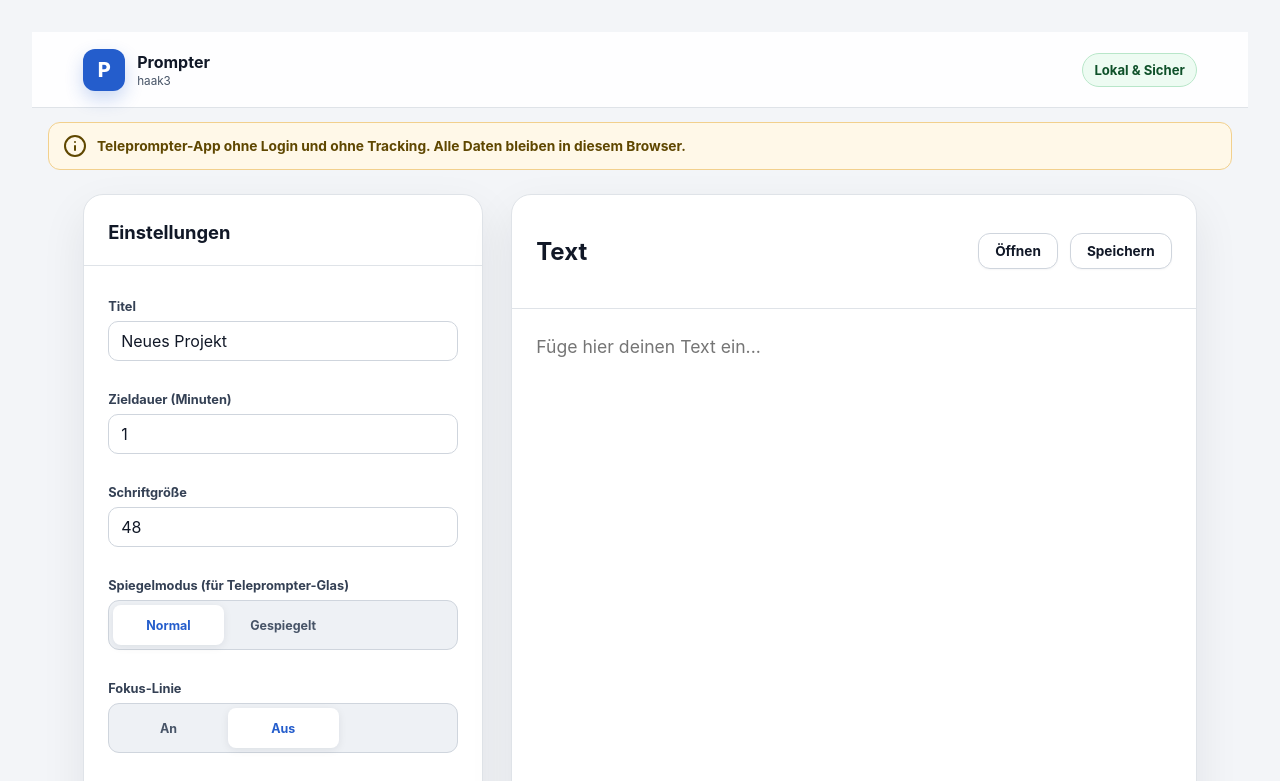
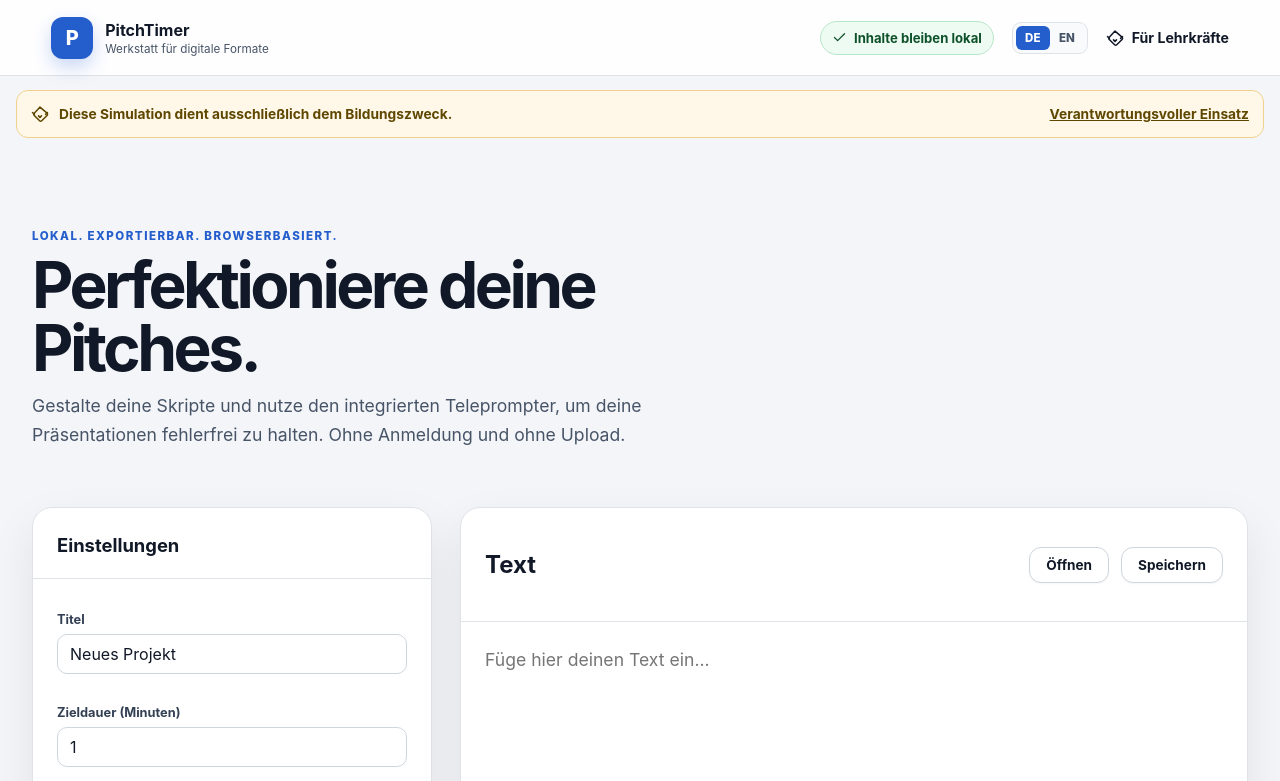
Before and after one commit to ChristianHaake/Prompter, a website built with Vite: page index.html in a window 1280 px wide. Shown: the top 781 px of the page. Built offline with nearby package versions, Linux system fonts and the light colour scheme.

Commit message:
Rebrand Prompter to PitchTimer and add header
Rename app from Prompter to PitchTimer and introduce a new header, language switch, teacher CTA and an education notice in the shell (index.html). Replace the EditorView intro content and simplify layout, add styles for the header/intro components (src/app.css), and wire visibility of the education notice into main.ts so it's hidden during presentation and shown elsewhere. Update PWA manifest metadata (vite.config.ts) and adjust the smoke test to expect the new title. Also refresh Playwright report template asset.

```diff
--- a/index.html
+++ b/index.html
@@ -7,10 +7,40 @@
     <meta name="theme-color" content="#245dcc" />
     <meta name="description" content="Teleprompter-App ohne Login und ohne Tracking." />
     <meta name="viewport" content="width=device-width, initial-scale=1.0" />
-    <title>Prompter</title>
+    <title>PitchTimer</title>
   </head>
   <body>
     <div class="app-shell">
+      <header class="app-header">
+        <a class="brand" href="/">
+          <div class="brand__mark">P</div>
+          <span class="brand__text">
+            <strong>PitchTimer</strong>
+            <small>Werkstatt für digitale Formate</small>
+          </span>
+        </a>
+        <div class="header-meta">
+          <span class="privacy-badge">
+            <svg aria-hidden="true" xmlns="http://www.w3.org/2000/svg" width="15" height="15" viewBox="0 0 24 24" fill="none" stroke="currentColor" stroke-width="2" stroke-linecap="round" stroke-linejoin="round" class="lucide lucide-check"><polyline points="20 6 9 17 4 12"></polyline></svg>
+            Inhalte bleiben lokal
+          </span>
+          <div aria-label="Sprache" class="language-switch">
+            <button aria-pressed="true" type="button">DE</button>
+            <button aria-pressed="false" type="button">EN</button>
+          </div>
+          <button class="text-button" type="button">
+            <svg aria-hidden="true" xmlns="http://www.w3.org/2000/svg" width="18" height="18" viewBox="0 0 24 24" fill="none" stroke="currentColor" stroke-width="2" stroke-linecap="round" stroke-linejoin="round" class="lucide lucide-graduation-cap"><path d="M21.42 10.922a2 2 0 0 1-.019 3.022l-7.1 7.1a2 2 0 0 1-2.827 0l-7.1-7.1a2 2 0 0 1-.018-3.022L12 2.8z"></path><path d="m22 10-2.5 2.5"></path><path d="m2 10 2.5 2.5"></path><path d="m14 14.5-2 2-2-2"></path></svg>
+            Für Lehrkräfte
+          </button>
+        </div>
+      </header>
+
+      <div class="education-notice" id="education-notice">
+        <svg xmlns="http://www.w3.org/2000/svg" width="18" height="18" viewBox="0 0 24 24" fill="none" stroke="currentColor" stroke-width="2" stroke-linecap="round" stroke-linejoin="round" class="lucide lucide-graduation-cap"><path d="M21.42 10.922a2 2 0 0 1-.019 3.022l-7.1 7.1a2 2 0 0 1-2.827 0l-7.1-7.1a2 2 0 0 1-.018-3.022L12 2.8z"></path><path d="m22 10-2.5 2.5"></path><path d="m2 10 2.5 2.5"></path><path d="m14 14.5-2 2-2-2"></path></svg>
+        <p>Diese Simulation dient ausschließlich dem Bildungszweck.</p>
+        <a href="#/verantwortungsvoll" style="color: inherit; text-decoration: underline; font-weight: 700;">Verantwortungsvoller Einsatz</a>
+      </div>
+
       <main id="app" class="main-workspace">
         <!-- Main application / content mounts here -->
       </main>
--- a/src/EditorView.ts
+++ b/src/EditorView.ts
@@ -40,31 +40,15 @@ export class EditorView {
 
   private render() {
     this.container.innerHTML = `
-      <div class="app">
-        <header class="app-header">
-          <div class="brand">
-             <div class="brand__mark">P</div>
-             <span>
-               <strong>Prompter</strong>
-               <small>haak3</small>
-             </span>
-          </div>
-          <div class="header-meta">
-             <span class="privacy-badge">Lokal & Sicher</span>
-          </div>
-        </header>
+      <section class="intro">
+        <div>
+          <span class="eyebrow">LOKAL. EXPORTIERBAR. BROWSERBASIERT.</span>
+          <h1>Perfektioniere deine Pitches.</h1>
+          <p>Gestalte deine Skripte und nutze den integrierten Teleprompter, um deine Präsentationen fehlerfrei zu halten. Ohne Anmeldung und ohne Upload.</p>
+        </div>
+      </section>
 
-        <div class="education-notice">
-          <svg width="24" height="24" viewBox="0 0 24 24" fill="none" stroke="currentColor" stroke-width="2" stroke-linecap="round" stroke-linejoin="round">
-            <circle cx="12" cy="12" r="10"></circle>
-            <line x1="12" y1="16" x2="12" y2="12"></line>
-            <line x1="12" y1="8" x2="12.01" y2="8"></line>
-          </svg>
-          <p>Teleprompter-App ohne Login und ohne Tracking. Alle Daten bleiben in diesem Browser.</p>
-        </div>
-
-        <main>
-          <div class="workspace">
+      <div class="workspace">
             <!-- Sidebar / Settings -->
             <div class="editor-panel">
               <div class="panel-heading">
@@ -159,8 +143,6 @@ export class EditorView {
               </div>
             </div>
           </div>
-        </main>
-      </div>
     `;
 
     this.presentBtn = this.container.querySelector('#btn-present') as HTMLButtonElement;
--- a/src/app.css
+++ b/src/app.css
@@ -103,6 +103,77 @@ main {
   width: min(1440px, 100%);
   margin: 0 auto;
   padding: 0 clamp(16px, 4vw, 64px) 56px;
+}
+
+.language-switch {
+  display: inline-flex;
+  padding: 3px;
+  border: 1px solid var(--border-soft);
+  border-radius: 9px;
+  background: #f8fafc;
+}
+
+.language-switch button {
+  min-width: 34px;
+  padding: 5px 7px;
+  border: 0;
+  border-radius: 6px;
+  color: var(--text-muted);
+  background: transparent;
+  font-size: 0.72rem;
+  font-weight: 800;
+}
+
+.language-switch button[aria-pressed="true"] {
+  color: white;
+  background: var(--accent);
+}
+
+.text-button {
+  display: inline-flex;
+  gap: 8px;
+  align-items: center;
+  padding: 8px 0;
+  border: 0;
+  background: transparent;
+  font-size: 0.88rem;
+  font-weight: 700;
+}
+
+.intro {
+  display: flex;
+  align-items: end;
+  justify-content: space-between;
+  padding: 54px 0 34px;
+}
+
+.intro > div {
+  max-width: 680px;
+}
+
+.eyebrow,
+.panel-kicker {
+  color: var(--accent);
+  font-size: 0.72rem;
+  font-weight: 800;
+  letter-spacing: 0.13em;
+  text-transform: uppercase;
+}
+
+.intro h1 {
+  max-width: 650px;
+  margin: 10px 0 12px;
+  font-size: clamp(2.2rem, 5vw, 4.4rem);
+  line-height: 0.98;
+  letter-spacing: -0.055em;
+}
+
+.intro p {
+  max-width: 620px;
+  margin: 0;
+  color: var(--text-muted);
+  font-size: clamp(1rem, 1.6vw, 1.1rem);
+  line-height: 1.65;
 }
 
 /* --- Workspace & Panels --- */
--- a/src/main.ts
+++ b/src/main.ts
@@ -21,6 +21,7 @@ const contentMap: Record<string, string> = {
 const appDiv = document.querySelector<HTMLDivElement>('#app')!;
 const shellHeader = document.querySelector<HTMLElement>('.app-header');
 const shellFooter = document.querySelector<HTMLElement>('.app-footer');
+const educationNotice = document.querySelector<HTMLElement>('#education-notice');
 
 let currentViewInstance: EditorView | PresentationView | null = null;
 let currentViewMode = store.getState().viewMode;
@@ -39,6 +40,7 @@ function renderApp() {
       // Hide shell header/footer during presentation
       if (shellHeader) shellHeader.style.display = 'none';
       if (shellFooter) shellFooter.style.display = 'none';
+      if (educationNotice) educationNotice.style.display = 'none';
       appDiv.style.padding = '0'; // Remove workspace padding
 
       currentViewInstance = new PresentationView(appDiv);
@@ -47,6 +49,7 @@ function renderApp() {
       // Show shell header/footer
       if (shellHeader) shellHeader.style.display = 'flex';
       if (shellFooter) shellFooter.style.display = 'flex';
+      if (educationNotice) educationNotice.style.display = 'flex';
       appDiv.style.padding = '2rem';
 
       currentViewInstance = new EditorView(appDiv);
@@ -66,6 +69,7 @@ function renderContentPage(page: string) {
   // Show shell header/footer
   if (shellHeader) shellHeader.style.display = 'flex';
   if (shellFooter) shellFooter.style.display = 'flex';
+  if (educationNotice) educationNotice.style.display = 'flex';
   appDiv.style.padding = '2rem';
 
   const mdContent = contentMap[page];
--- a/vite.config.ts
+++ b/vite.config.ts
@@ -8,9 +8,9 @@ export default defineConfig({
       injectRegister: 'script-defer',
       includeAssets: ['favicon.svg'],
       manifest: {
-        name: 'Prompter',
-        short_name: 'Prompter',
-        description: 'Teleprompter-App ohne Login und ohne Tracking.',
+        name: 'PitchTimer',
+        short_name: 'PitchTimer',
+        description: 'Browserbasierter Teleprompter für deine Pitches.',
         lang: 'de',
         start_url: '/',
         scope: '/',
```
Also changed, not shown: playwright-report/index.html (+1 -1 lines), tests/smoke.spec.ts (+1 -1 lines).
